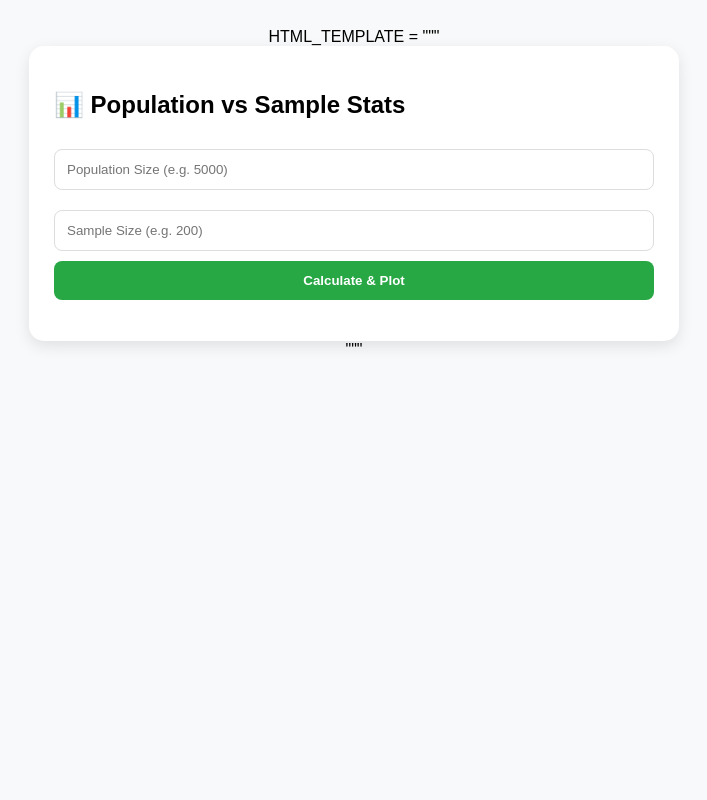
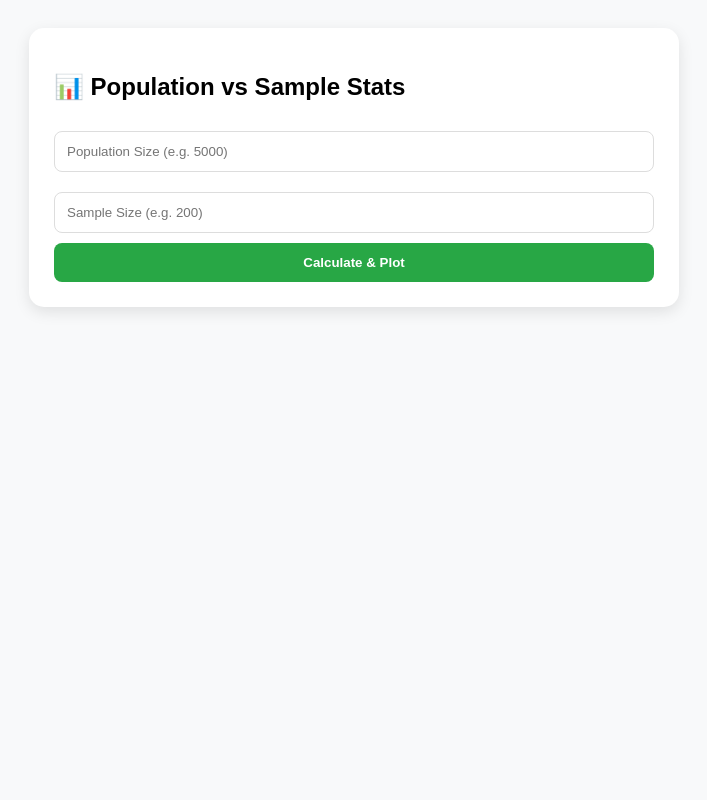
Before and after one commit to dilmilsoach/Sampling-Visualisor, a Flask app: page / in a window 1280 px wide. Shown: the whole page, without its empty margins (286-993 px from the left). Run offline with Flask 3, Linux system fonts and the light colour scheme.

Commit message:
Remove unused HTML_TEMPLATE variable from index.html

```diff
--- a/templates/index.html
+++ b/templates/index.html
@@ -1,4 +1,3 @@
-HTML_TEMPLATE = """
 <!DOCTYPE html>
 <html>
 <head>
@@ -43,4 +42,3 @@ HTML_TEMPLATE = """
     </div>
 </body>
 </html>
-"""
```
